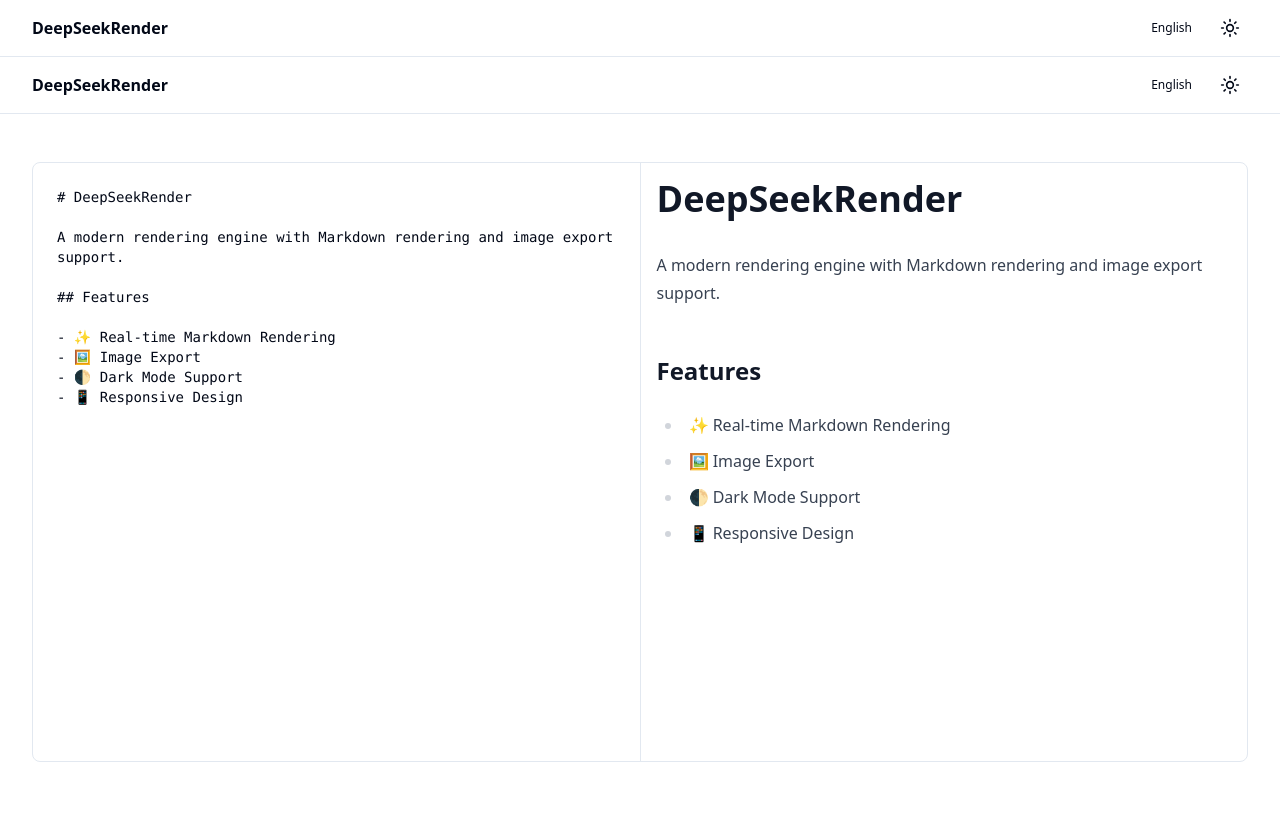
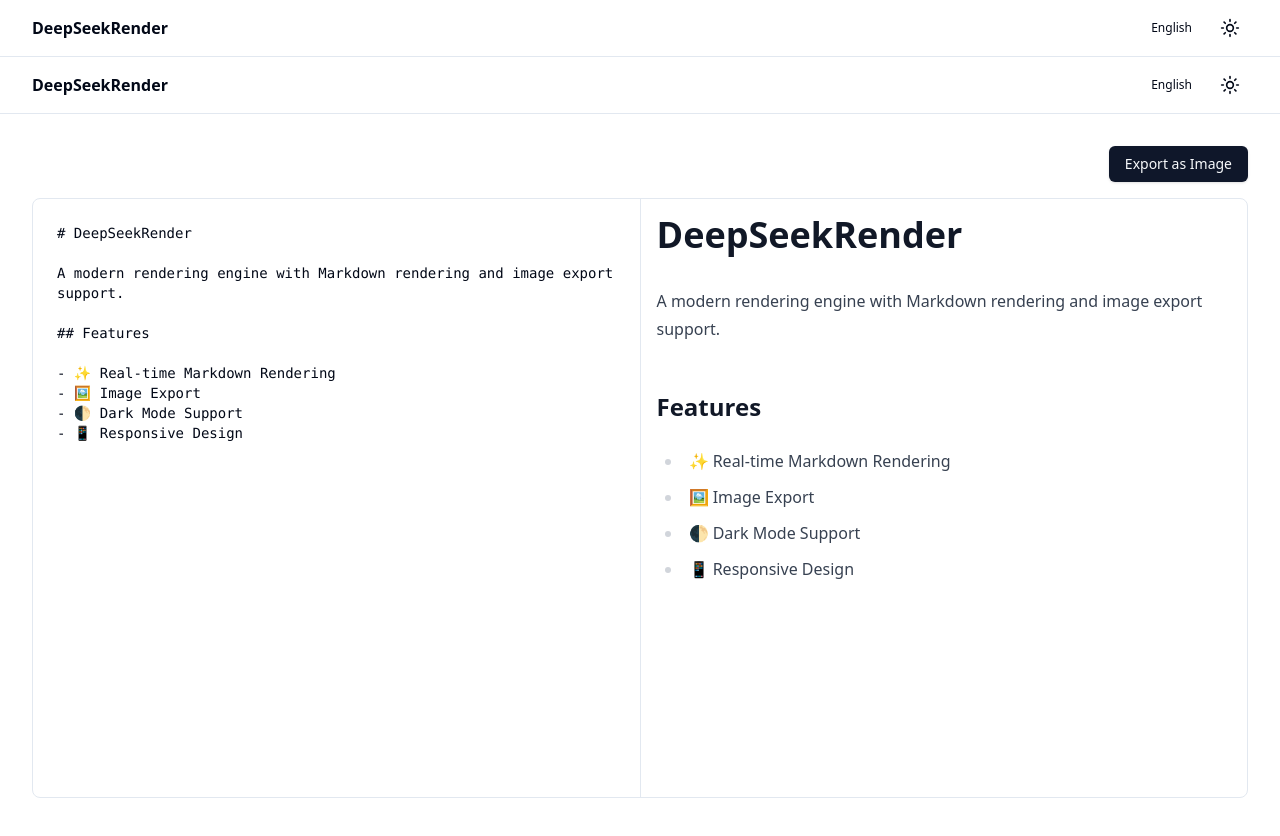
Before and after one commit to yahao333/deepseekrender, a Next.js app: page /en in a window 1280 px wide. Shown: the top 836 px of the page. Built offline with nearby package versions, Linux system fonts and the light colour scheme.

Commit message:
修复初始化的时候预览区指针为空的问题

```diff
--- a/src/components/ImageExporter/index.tsx
+++ b/src/components/ImageExporter/index.tsx
@@ -10,9 +10,12 @@ interface ImageExporterProps {
 }
 
 export const ImageExporter = ({ previewRef }: ImageExporterProps) => {
+  console.log(locales); // 在 ImageExporter 组件中添加此行以检查 locales 的内容
+
   const params = useParams<{ lang?: string }>();
   const lang = params ? params.lang : 'en'; // 如果 params 为 null，则使用默认值 'en'
-  const t = locales[lang as keyof typeof locales]
+  const t = locales[lang as keyof typeof locales] || locales['en']; // 确保 t 有一个默认值
+  console.log(t.home.exportButton); // 调试信息
 
   const exportAsImage = async () => {
     if (previewRef.current) {
--- a/src/components/pages/ClientContent.tsx
+++ b/src/components/pages/ClientContent.tsx
@@ -1,6 +1,6 @@
 'use client'
 
-import { useState, useRef } from 'react'
+import { useState, useRef, useEffect } from 'react'
 import { MarkdownRenderer } from "@/components/MarkdownRenderer"
 import { ImageExporter } from "@/components/ImageExporter"
 import { ResizableHandle, ResizablePanel, ResizablePanelGroup } from "@/components/ui/Resizable"
@@ -24,11 +24,22 @@ ${t.app.description}
 `
   const [content, setContent] = useState(defaultMarkdown)
   const previewRef = useRef<HTMLDivElement>(null)
+  const [isPreviewReady, setIsPreviewReady] = useState(false)
+
+  useEffect(() => {
+    if (previewRef.current) {
+      setIsPreviewReady(true)
+    }
+  }, [previewRef.current])
 
   return (
     <>
       <div className="flex justify-end mb-4">
-      {previewRef.current && <ImageExporter previewRef={previewRef as React.RefObject<HTMLDivElement>} />}
+        {isPreviewReady ? (
+          <ImageExporter previewRef={previewRef as React.RefObject<HTMLDivElement>} />
+        ) : (
+          <p>预览区域未准备好</p>
+        )}
       </div>
 
       <ResizablePanelGroup direction="horizontal" className="min-h-[600px] rounded-lg border">
```
